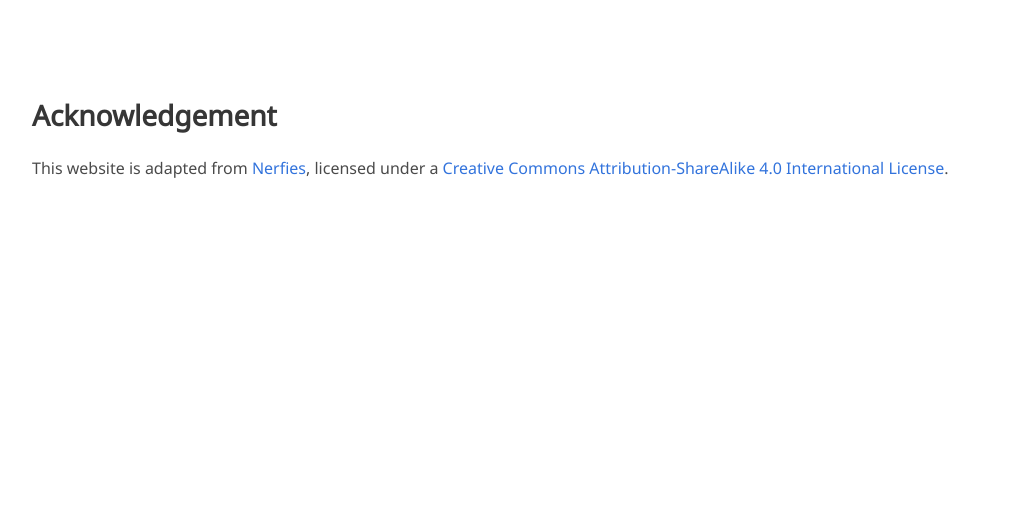
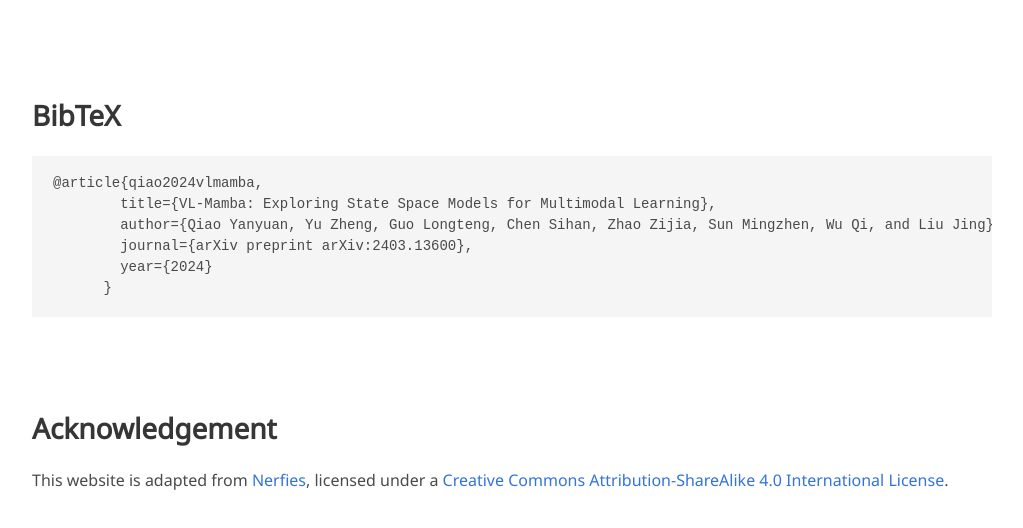
Before and after one commit to YanyuanQiao/vl-mamba, a plain HTML site: page index.html in a window 1280 px wide. Shown: the part 4267-4795 px from the top of the page, without its empty margins (128-1151 px from the left). Before the commit the page ends 4495 px from the top, so only its background shows below. Drawn offline with nearby package versions, Linux system fonts and the light colour scheme; some icons are missing; a web font is replaced by a local one.

Commit message:
Add files via upload

```diff
--- a/index.html
+++ b/index.html
@@ -474,17 +474,17 @@
 
 
 
-  <!-- <section class="section" id="BibTeX">
+  <section class="section" id="BibTeX">
     <div class="container is-max-desktop content">
       <h2 class="title">BibTeX</h2>
-      <pre><code>@article{zhao2023chatbridge,
+      <pre><code>@article{qiao2024vlmamba,
         title={VL-Mamba: Exploring State Space Models for Multimodal Learning},
-        author={Zhao, Zijia and Guo, Longteng and Yue, Tongtian and Chen, Sihan and Shao, Shuai and Zhu, Xinxin and Yuan, Zehuan and Liu, Jing},
-        journal={arXiv preprint arXiv:2305.16103},
-        year={2023}
+        author={Qiao Yanyuan, Yu Zheng, Guo Longteng, Chen Sihan, Zhao Zijia, Sun Mingzhen, Wu Qi, and Liu Jing},
+        journal={arXiv preprint arXiv:2403.13600},
+        year={2024}
       }</code></pre>
     </div>
-  </section> -->
+  </section>
 
   <section class="section" id="Acknowledgement">
     <div class="container is-max-desktop content">
```
